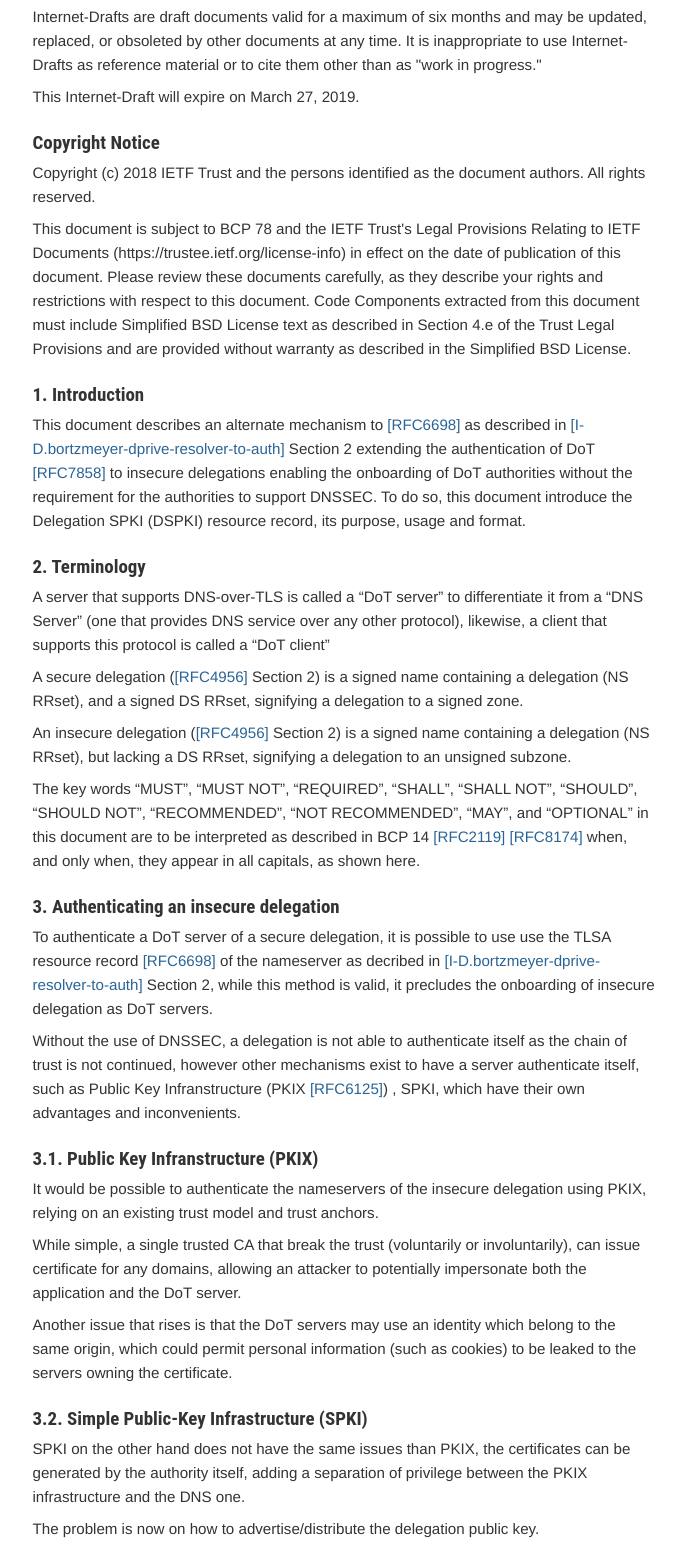
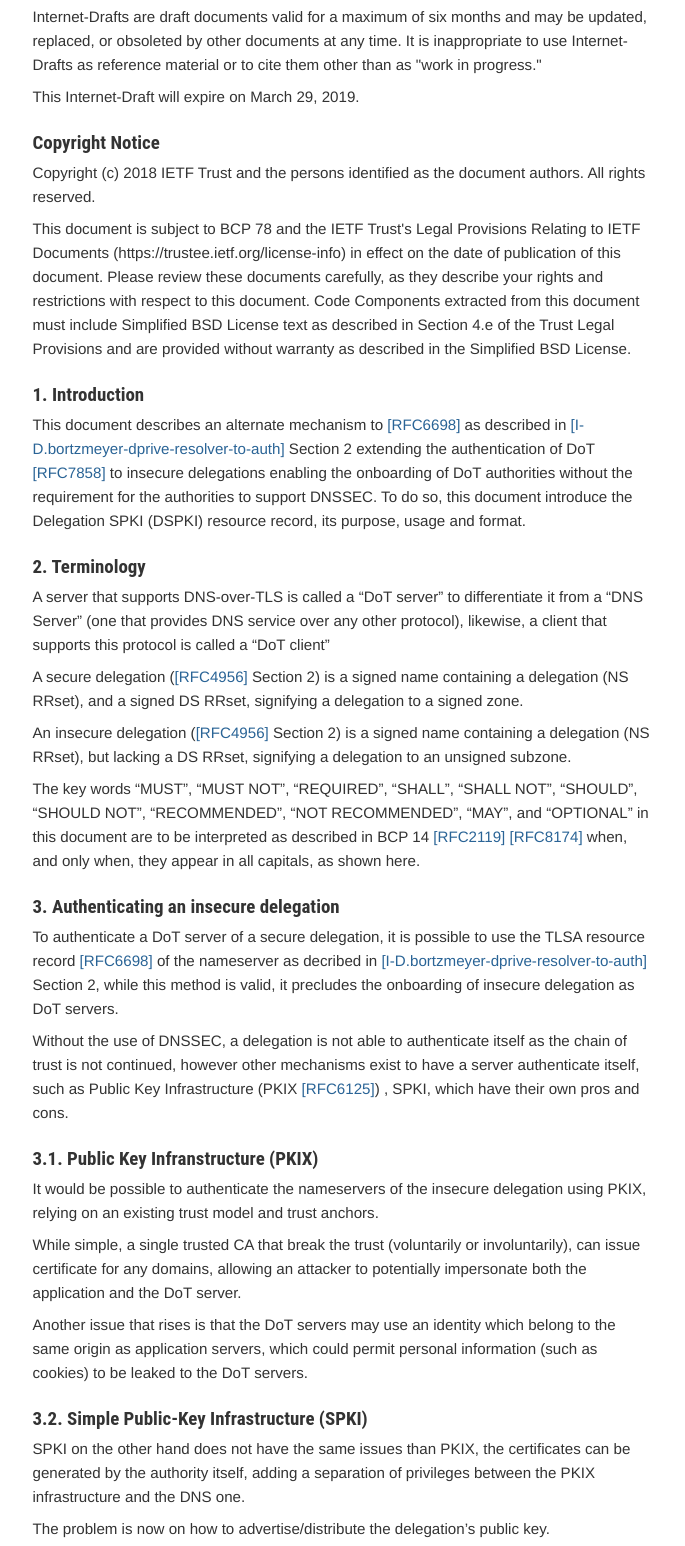
Before and after one commit to chantra/draft-dot-for-insecure-delegation, a plain HTML site: page draft-bretelle-dot-for-insecure-delegations.html in a window 1280 px wide. Shown: the part 576-2122 px from the top of the page, without its empty margins (123-808 px from the left). Drawn offline with Linux system fonts and the light colour scheme.

Commit message:
Script updating gh-pages from f35ec37. [ci skip]

```diff
--- a/draft-bretelle-dot-for-insecure-delegations.html
+++ b/draft-bretelle-dot-for-insecure-delegations.html
@@ -304,7 +304,7 @@ ul.toc li {
 
   <meta name="dct.creator" content="Bretelle, M." />
   <meta name="dct.identifier" content="urn:ietf:id:draft-bretelle-dot-for-insecure-delegations-latest" />
-  <meta name="dct.issued" scheme="ISO8601" content="2018-09-23" />
+  <meta name="dct.issued" scheme="ISO8601" content="2018-09-25" />
   <meta name="dct.abstract" content="This document describes an alternate mechanism to " />
   <meta name="description" content="This document describes an alternate mechanism to " />
 
@@ -324,8 +324,8 @@ ul.toc li {
 <td class="right">Facebook</td>
 </tr>
 <tr>
-<td class="left">Expires: March 27, 2019</td>
-<td class="right">September 23, 2018</td>
+<td class="left">Expires: March 29, 2019</td>
+<td class="right">September 25, 2018</td>
 </tr>
 
 
@@ -341,7 +341,7 @@ ul.toc li {
 <p>This Internet-Draft is submitted in full conformance with the provisions of BCP 78 and BCP 79.</p>
 <p>Internet-Drafts are working documents of the Internet Engineering Task Force (IETF).  Note that other groups may also distribute working documents as Internet-Drafts.  The list of current Internet-Drafts is at https://datatracker.ietf.org/drafts/current/.</p>
 <p>Internet-Drafts are draft documents valid for a maximum of six months and may be updated, replaced, or obsoleted by other documents at any time.  It is inappropriate to use Internet-Drafts as reference material or to cite them other than as "work in progress."</p>
-<p>This Internet-Draft will expire on March 27, 2019.</p>
+<p>This Internet-Draft will expire on March 29, 2019.</p>
 <h1 id="rfc.copyrightnotice"><a href="#rfc.copyrightnotice">Copyright Notice</a></h1>
 <p>Copyright (c) 2018 IETF Trust and the persons identified as the document authors.  All rights reserved.</p>
 <p>This document is subject to BCP 78 and the IETF Trust's Legal Provisions Relating to IETF Documents (https://trustee.ietf.org/license-info) in effect on the date of publication of this document.  Please review these documents carefully, as they describe your rights and restrictions with respect to this document.  Code Components extracted from this document must include Simplified BSD License text as described in Section 4.e of the Trust Legal Provisions and are provided without warranty as described in the Simplified BSD License.</p>
@@ -401,19 +401,19 @@ ul.toc li {
 <h1 id="rfc.section.3">
 <a href="#rfc.section.3">3.</a> <a href="#authenticating-an-insecure-delegation" id="authenticating-an-insecure-delegation">Authenticating an insecure delegation</a>
 </h1>
-<p id="rfc.section.3.p.1">To authenticate a DoT server of a secure delegation, it is possible to use use the TLSA resource record <a href="#RFC6698" class="xref">[RFC6698]</a> of the nameserver as decribed in <a href="#I-D.bortzmeyer-dprive-resolver-to-auth" class="xref">[I-D.bortzmeyer-dprive-resolver-to-auth]</a> Section 2, while this method is valid, it precludes the onboarding of insecure delegation as DoT servers.</p>
-<p id="rfc.section.3.p.2">Without the use of DNSSEC, a delegation is not able to authenticate itself as the chain of trust is not continued, however other mechanisms exist to have a server authenticate itself, such as Public Key Infranstructure (PKIX <a href="#RFC6125" class="xref">[RFC6125]</a>) , SPKI, which have their own advantages and inconvenients.</p>
+<p id="rfc.section.3.p.1">To authenticate a DoT server of a secure delegation, it is possible to use the TLSA resource record <a href="#RFC6698" class="xref">[RFC6698]</a> of the nameserver as decribed in <a href="#I-D.bortzmeyer-dprive-resolver-to-auth" class="xref">[I-D.bortzmeyer-dprive-resolver-to-auth]</a> Section 2, while this method is valid, it precludes the onboarding of insecure delegation as DoT servers.</p>
+<p id="rfc.section.3.p.2">Without the use of DNSSEC, a delegation is not able to authenticate itself as the chain of trust is not continued, however other mechanisms exist to have a server authenticate itself, such as Public Key Infrastructure (PKIX <a href="#RFC6125" class="xref">[RFC6125]</a>) , SPKI, which have their own pros and cons.</p>
 <h1 id="rfc.section.3.1">
 <a href="#rfc.section.3.1">3.1.</a> <a href="#public-key-infranstructure-pkix" id="public-key-infranstructure-pkix">Public Key Infranstructure (PKIX)</a>
 </h1>
 <p id="rfc.section.3.1.p.1">It would be possible to authenticate the nameservers of the insecure delegation using PKIX, relying on an existing trust model and trust anchors.</p>
 <p id="rfc.section.3.1.p.2">While simple, a single trusted CA that break the trust (voluntarily or involuntarily), can issue certificate for any domains, allowing an attacker to potentially impersonate both the application and the DoT server.</p>
-<p id="rfc.section.3.1.p.3">Another issue that rises is that the DoT servers may use an identity which belong to the same origin, which could permit personal information (such as cookies) to be leaked to the servers owning the certificate.</p>
+<p id="rfc.section.3.1.p.3">Another issue that rises is that the DoT servers may use an identity which belong to the same origin as application servers, which could permit personal information (such as cookies) to be leaked to the DoT servers.</p>
 <h1 id="rfc.section.3.2">
 <a href="#rfc.section.3.2">3.2.</a> <a href="#simple-public-key-infrastructure-spki" id="simple-public-key-infrastructure-spki">Simple Public-Key Infrastructure (SPKI)</a>
 </h1>
-<p id="rfc.section.3.2.p.1">SPKI on the other hand does not have the same issues than PKIX, the certificates can be generated by the authority itself, adding a separation of privilege between the PKIX infrastructure and the DNS one.</p>
-<p id="rfc.section.3.2.p.2">The problem is now on how to advertise/distribute the delegation public key.</p>
+<p id="rfc.section.3.2.p.1">SPKI on the other hand does not have the same issues than PKIX, the certificates can be generated by the authority itself, adding a separation of privileges between the PKIX infrastructure and the DNS one.</p>
+<p id="rfc.section.3.2.p.2">The problem is now on how to advertise/distribute the delegation&#8217;s public key.</p>
 <p id="rfc.section.3.2.p.3">This is in essence what TLSA records solve, but with the use of DNSSEC enabled and functional for the queried zone.  For insecure delegations, simply advertising the public key would be subject to interception and mangling.</p>
 <h1 id="rfc.section.3.3">
 <a href="#rfc.section.3.3">3.3.</a> <a href="#authenticating-from-the-parent" id="authenticating-from-the-parent">Authenticating from the parent</a>
@@ -451,6 +451,7 @@ ns2.example.com 172800 AAAA 2001:db8:abcd:ab:1:2:3:4
 +--+--+--+--+--+--+--+--+--+--+--+--+--+--+--+--+
 </pre>
 <p id="rfc.section.4.1.p.1">Where PUBKEY: A base64 encoded string of the sha256sum of the public key, as generated by: ~~~~ openssl x509 -in cert.pem -pubkey -noout | openssl pkey -pubin -outform der | \ openssl dgst -sha256 -binary | openssl enc -base64 ~~~~</p>
+<p><strong>FIXME</strong>: consider * format that can evolve over time, e.g 1 byte specifying hashing algorithm.  * no need for base64, raw bytes are fine.  * alternate URI to support DoT (host, port, spki), DoH (host, port, URL template), DNS-over-QUIC&#8230; would rather be an ALTNS type of record * CDSPKI a la CDS, CDNSKEY</p>
 <h1 id="rfc.section.5">
 <a href="#rfc.section.5">5.</a> <a href="#security-considerations" id="security-considerations">Security Considerations</a>
 </h1>
```
Also changed, not shown: draft-bretelle-dot-for-insecure-delegations.txt.
